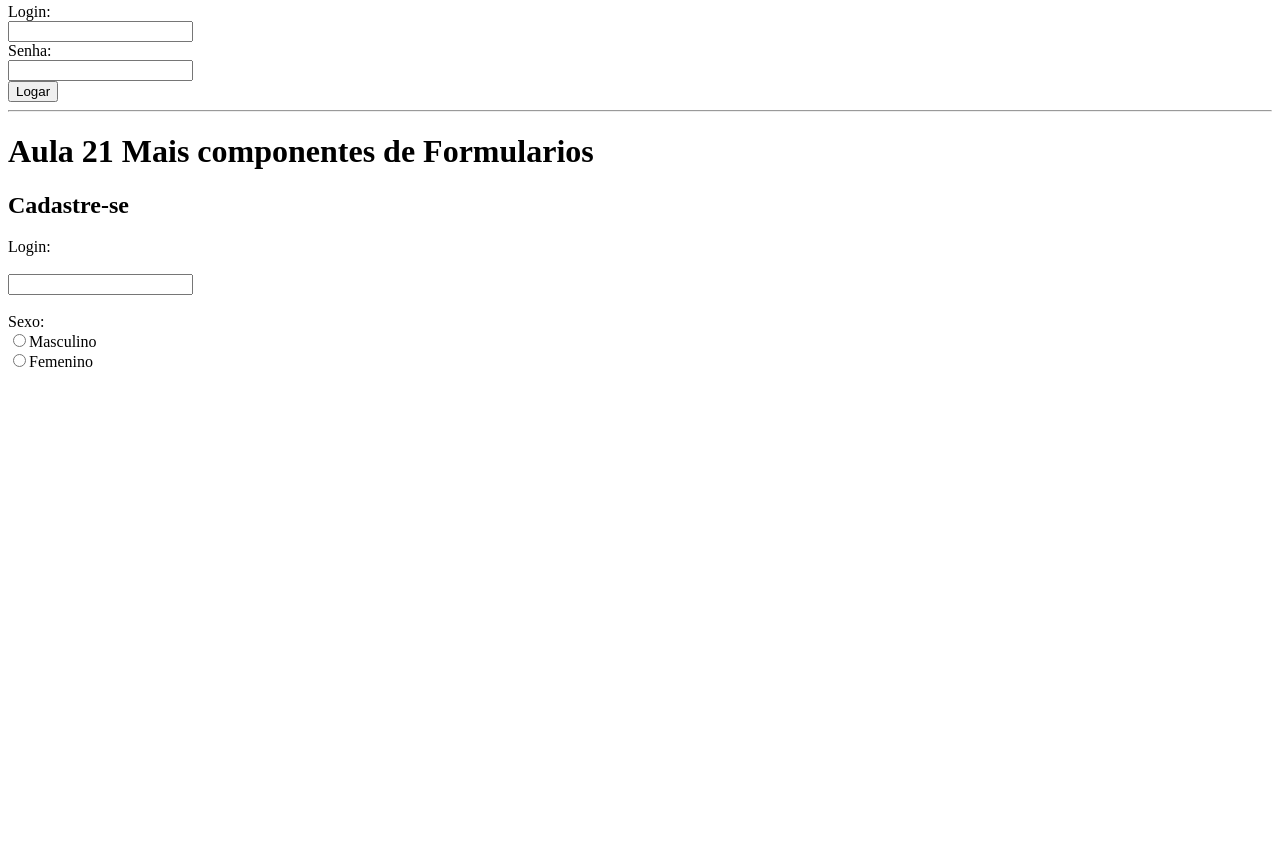
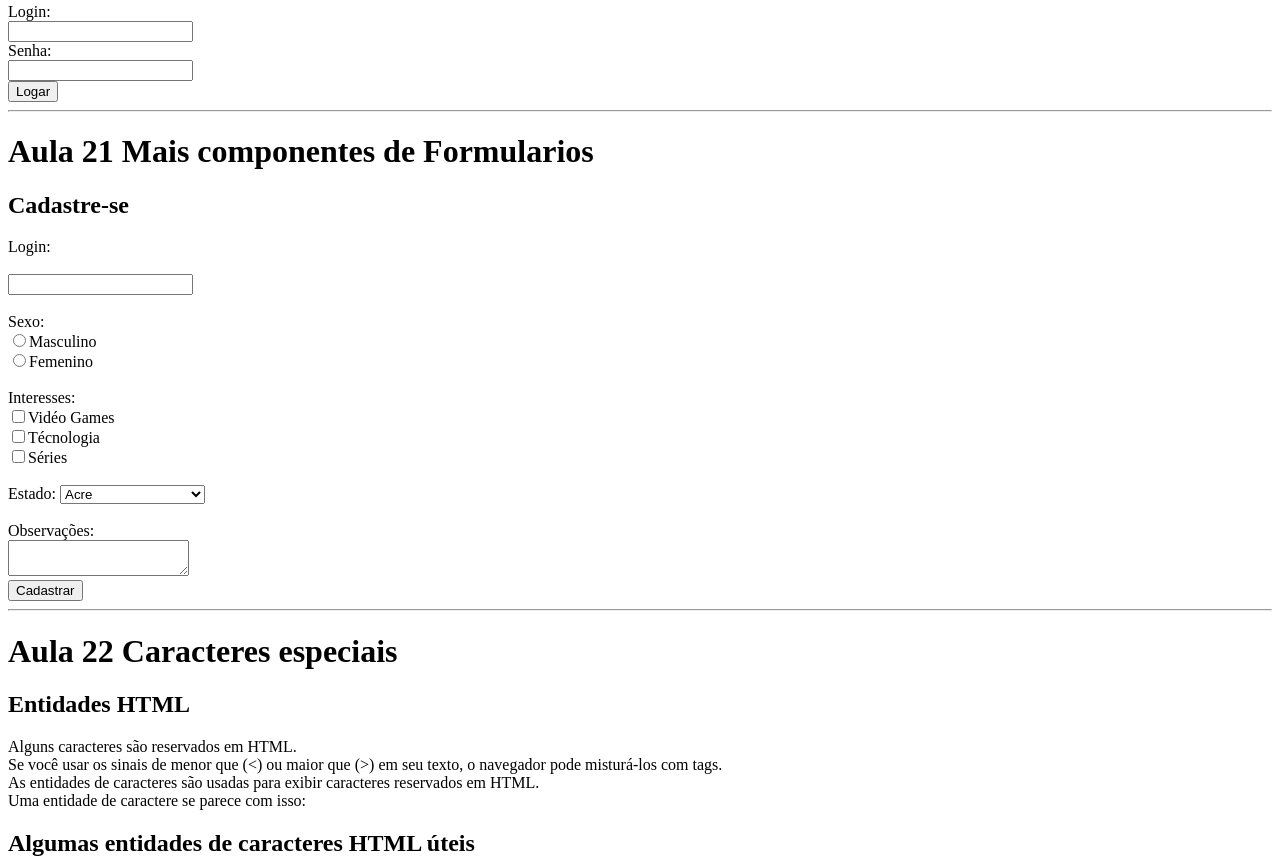
Before and after one commit to vandersonbfs/Desenvolvimento-Web, a plain HTML site: page Primeiro Projeto/projeto.html in a window 1280 px wide. Shown: the part 2793-3660 px from the top of the page. Before the commit the page ends 3190 px from the top, so only its background shows below. Drawn offline with Linux system fonts and the light colour scheme.

Commit message:
Criado a pasta do ProjetoFinalHtml

```diff
--- a/Primeiro Projeto/projeto.html
+++ b/Primeiro Projeto/projeto.html
@@ -170,20 +170,86 @@
             <br>
             <input type="submit" name="logar" value="Logar"
             <br>
-            <hr>
+
+
+
+
+
+        </form>
+        <hr>
             <h1>Aula 21 Mais componentes de Formularios</h1>
+        <form>
 
             <h2>Cadastre-se</h2>
             Login:<br><br>
             <input type="text" name="login"><br><br>
             Sexo:<br>
-            <input type="radio" name="sexo">Masculino<br>
-            <input type="radio" name="sexo">Femenino<br><br>
+            <input type="radio" name="sexo" value="M">Masculino<br>
+            <input type="radio" name="sexo" value="F">Femenino<br><br>
 
+            Interesses:<br>
+            <input type="checkbox" name="Interesses">Vidéo Games<br>
+            <input type="checkbox" name="Interesses">Técnologia<br>
+            <input type="checkbox" name="Interesses">Séries<br><br>
 
+            Estado:
+            <select>
+                <option value="">Acre</option>
+                <option value="">Alagoas</option>
+                <option value="">Amapá</option>
+                <option value="">Amazonas</option>
+                <option value="">Bahia</option>
+                <option value="">Ceara</option>
+                <option value="DF">Distrito Federal</option>
+                <option value="">Espírito Santo</option>
+                <option value="">Goiás</option>
+                <option value="">Maranhão</option>
+                <option value="">Mato Grosso</option>
+                <option value="">Mato Grosso do Sul</option>
+                <option value="">Minas Gerais</option>
+                <option value="">Pará</option>
+                <option value="">Paraíba</option>
+                <option value="">Paraná</option>
+                <option value="">Pernambuco</option>
+                <option value="">Piauí</option>
+                <option value="">Rio de Janeiro</option>
+                <option value="">Rio Grande do Norte</option>
+                <option value="">Rio Grande do Sul</option>
+                <option value="">Rondônia</option>
+                <option value="">Roraima</option>
+                <option value="">Santa Catarina</option>
+                <option value="">São Paulo</option>
+                <option value="">Sergipe</option>
+                <option value="">Tocantins</option>
+
+            </select>
+            <br><br>
+            Observações:<br>
+            <textarea></textarea><br>
+            <input type="submit" name="" value="Cadastrar">
 
         </form>
+<hr>
+            <h1>Aula 22 Caracteres especiais</h1>
 
+            <h2>Entidades HTML</h2>
 
+            <p>
+                Alguns caracteres são reservados em HTML.<br>
+
+            Se você usar os sinais de menor que (<) ou maior que (>) em seu texto, o navegador pode misturá-los com tags.<br>
+
+            As entidades de caracteres são usadas para exibir caracteres reservados em HTML.<br>
+
+            Uma entidade de caractere se parece com isso:<br>
+
+            </p>
+
+            <h2>Algumas entidades de caracteres HTML úteis
+            </h2>
+            <img src="imagens/caracteres.PNG" width="900">
+            <br>
+            <hr>
+            <h1>Aula 23. Página inicial do #projeto1 UNES</h1>
 
 </html>
```
Also changed, not shown: Primeiro Projeto/imagens/caracteres.PNG (added).
